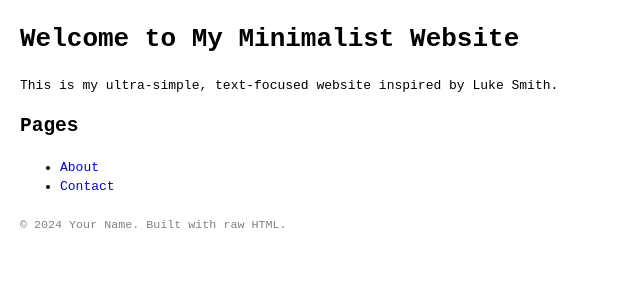
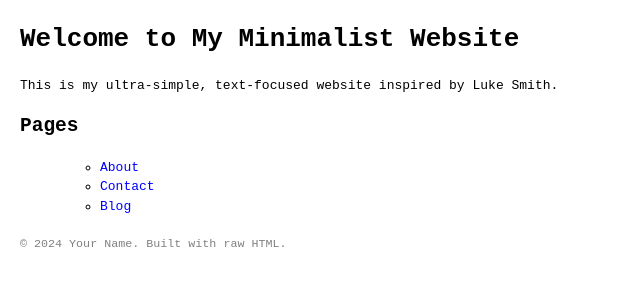
Before and after one commit to Sherwenator/my-minimalist-website, a plain HTML site: page index.html in a window 1280 px wide. Shown: the whole page, without its empty margins (0-640 px from the left). Drawn offline with Linux system fonts and the light colour scheme.

Commit message:
Update index.html

```diff
--- a/index.html
+++ b/index.html
@@ -29,8 +29,11 @@
   <p>This is my ultra-simple, text-focused website inspired by Luke Smith.</p>
   <h2>Pages</h2>
   <ul>
-    <li><a href="about.html">About</a></li>
-    <li><a href="contact.html">Contact</a></li>
+<ul>
+  <li><a href="about.html">About</a></li>
+  <li><a href="contact.html">Contact</a></li>
+  <li><a href="blog.html">Blog</a></li>
+</ul>
   </ul>
   <footer>
     &copy; 2024 Your Name. Built with raw HTML.
```
